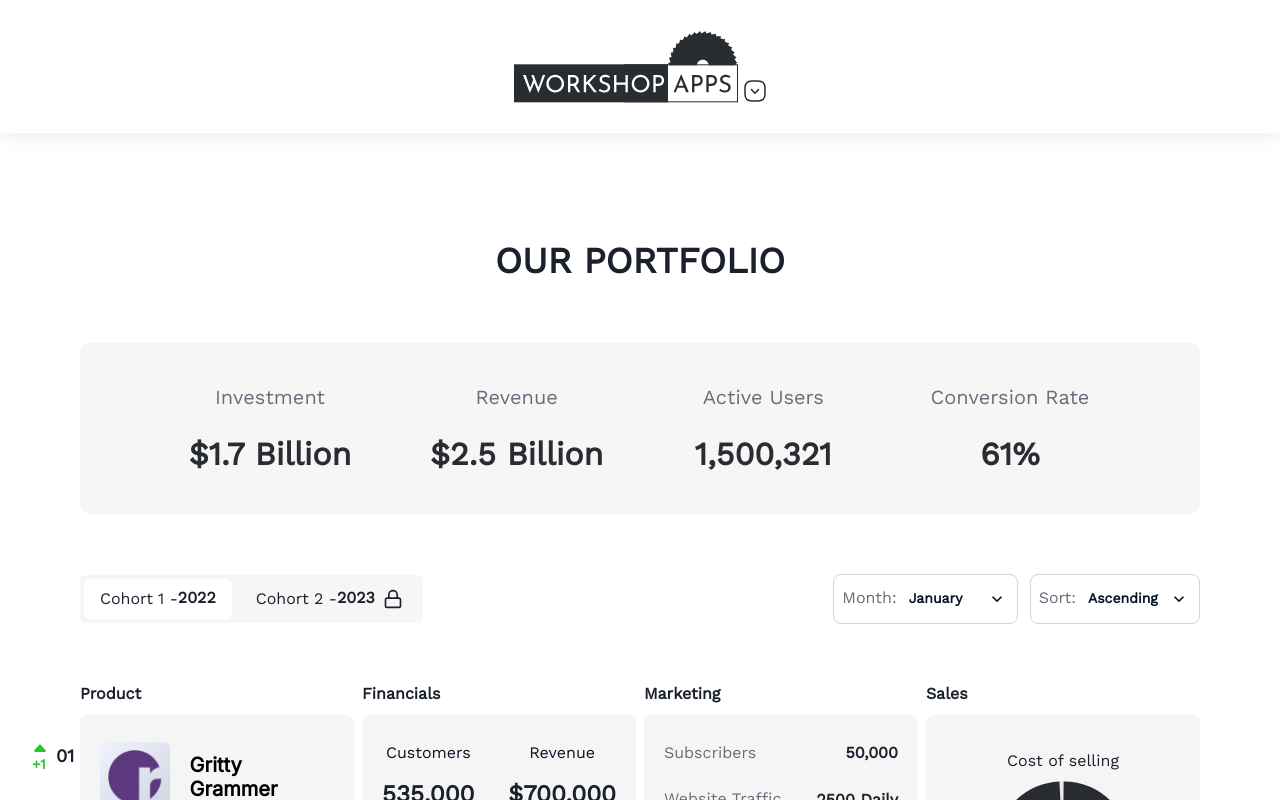
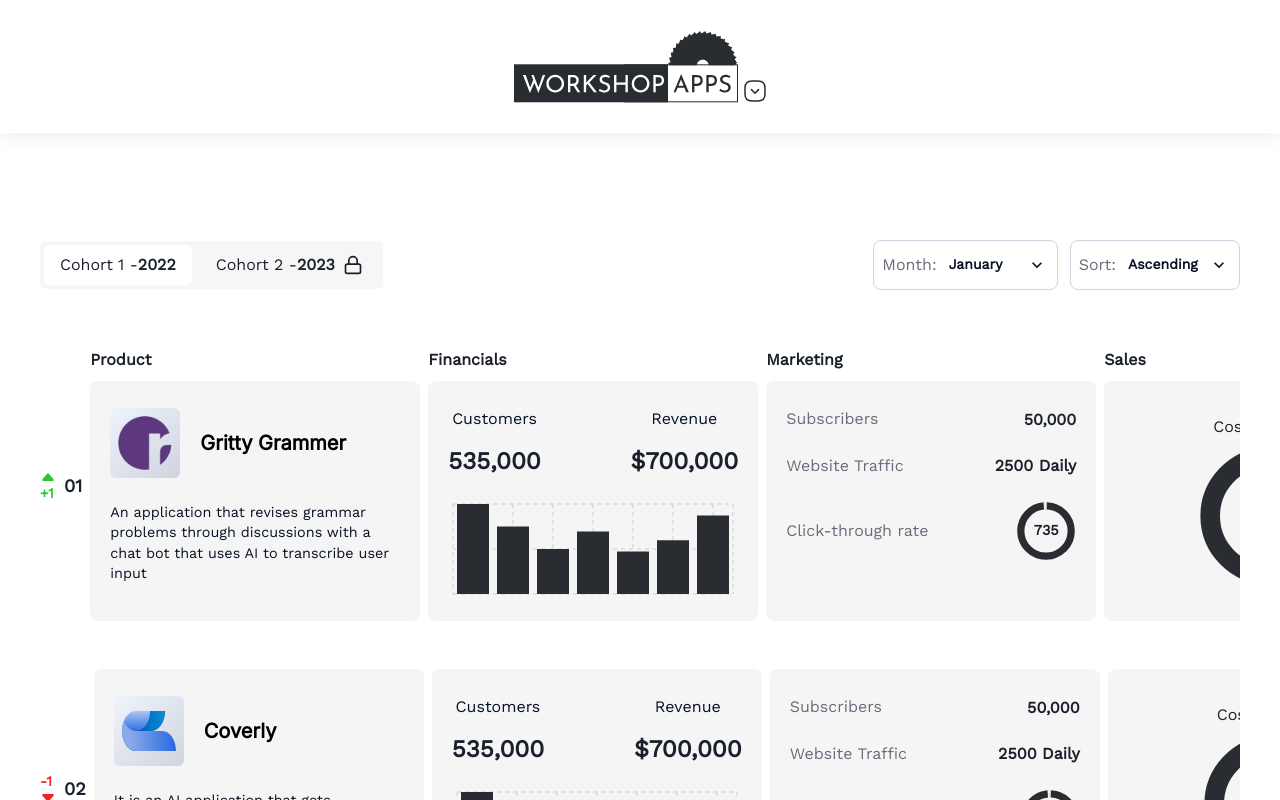
Before and after one commit to workshopapps/workshopapps-portfolio, a Next.js app in the folder frontend/: page /dashboard in a window 1280 px wide. Shown: the top 800 px of the page. Built offline with nearby package versions, Linux system fonts and the light colour scheme.

Commit message:
chore: added a min width constraint on the portfolio cards

```diff
--- a/frontend/components/financial-card/index.jsx
+++ b/frontend/components/financial-card/index.jsx
@@ -4,7 +4,7 @@ import Chart from "../chart";
 
 function FinancialCard({ isFirst }) {
   return (
-    <Stack spacing={3} w="full" maxW="330px">
+    <Stack spacing={3} w="full" maxW="330px" minW="330px">
       {isFirst && <Heading fontSize="md">Financials</Heading>}
       <Stack
         alignItems="center"
--- a/frontend/components/marketing-card/index.jsx
+++ b/frontend/components/marketing-card/index.jsx
@@ -10,7 +10,7 @@ import {
 
 function MarketingCard({ isFirst }) {
   return (
-    <Stack spacing={3} w="full" maxW="330px">
+    <Stack spacing={3} w="full" maxW="330px" minW="330px">
       {isFirst && <Heading fontSize="md">Marketing</Heading>}
       <Stack
         alignItems="center"
--- a/frontend/components/product-card/index.jsx
+++ b/frontend/components/product-card/index.jsx
@@ -4,7 +4,7 @@ import Image from "next/image";
 
 function ProductCard({ isFirst, name, img, desc }) {
   return (
-    <Stack spacing={3} w="full" maxW="330px">
+    <Stack spacing={3} w="full" maxW="330px" minW="330px">
       {isFirst && <Heading fontSize="md">Product</Heading>}
       <Stack
         alignItems="center"
--- a/frontend/components/product-container/index.jsx
+++ b/frontend/components/product-container/index.jsx
@@ -16,8 +16,8 @@ function ProductContainer({
   num,
 }) {
   return (
-    <HStack position="relative">
-      <Box position="absolute" top={isFirst ? 14 : 10} left={-12}>
+    <HStack position="relative" overflowX="auto">
+      <Box>
         <HStack spacing={2}>
           {!loss ? (
             <Stack spacing={0} color="brand.500">
--- a/frontend/components/sales-card/index.jsx
+++ b/frontend/components/sales-card/index.jsx
@@ -9,7 +9,7 @@ import {
 
 function SalesCard({ isFirst }) {
   return (
-    <Stack spacing={3} w="full" maxW="330px">
+    <Stack spacing={3} w="full" maxW="330px" minW="330px">
       {isFirst && <Heading fontSize="md">Sales</Heading>}
       <Stack
         alignItems="center"
--- a/frontend/pages/dashboard.jsx
+++ b/frontend/pages/dashboard.jsx
@@ -1,7 +1,7 @@
 import Head from "next/head";
 import { Stack, HStack } from "@chakra-ui/react";
 import CohortToggler from "../components/cohort-toggler";
-import DashboardHedaader from "../components/dashboard-header";
+import DashboardHeader from "../components/dashboard-header";
 import CustomSelect, { months, sortTypes } from "../components/custom-select";
 import ProductContainer from "../components/product-container";
 import coverlyImg from "../public/images/coverly.svg";
@@ -12,6 +12,7 @@ import streetrateImg from "../public/images/streetrate.svg";
 import arenaImg from "../public/images/arena.svg";
 import descriptoImg from "../public/images/descripto.svg";
 import devaskImg from "../public/images/devask.svg";
+import Section from "../components/section";
 
 const products = [
   {
@@ -70,8 +71,8 @@ export default function Dashboard() {
       <Head>
         <title>Workshop Apps | Portfolio</title>
       </Head>
-      <Stack p={20} spacing="60px">
-        <DashboardHedaader />
+      <Section py={20} spacing="60px" maxW="1400px">
+        {/* <DashboardHeader /> */}
         <HStack w="full" justifyContent="space-between">
           <CohortToggler />
           <HStack spacing={3}>
@@ -89,7 +90,7 @@ export default function Dashboard() {
             />
           ))}
         </Stack>
-      </Stack>
+      </Section>
     </div>
   );
 }
```
